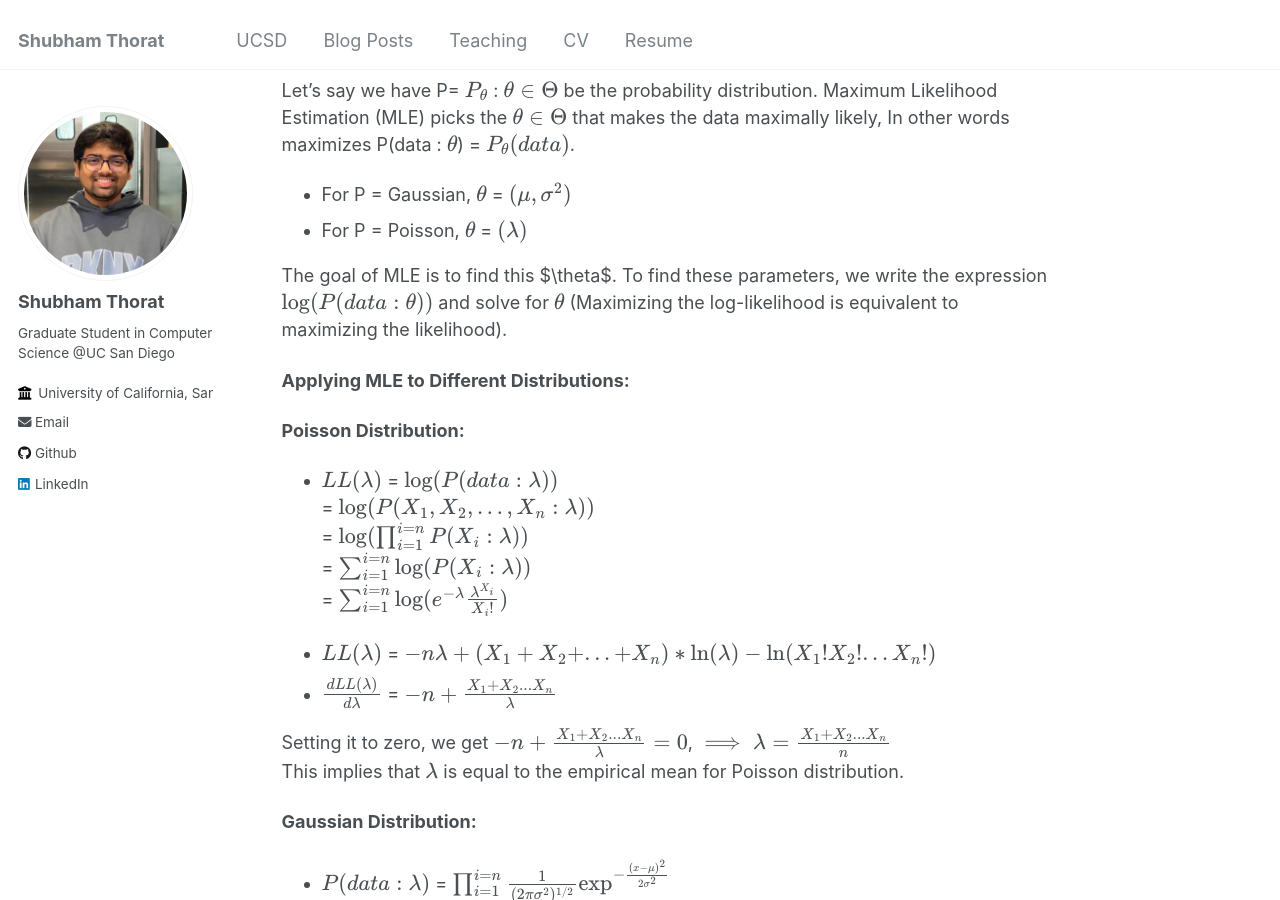
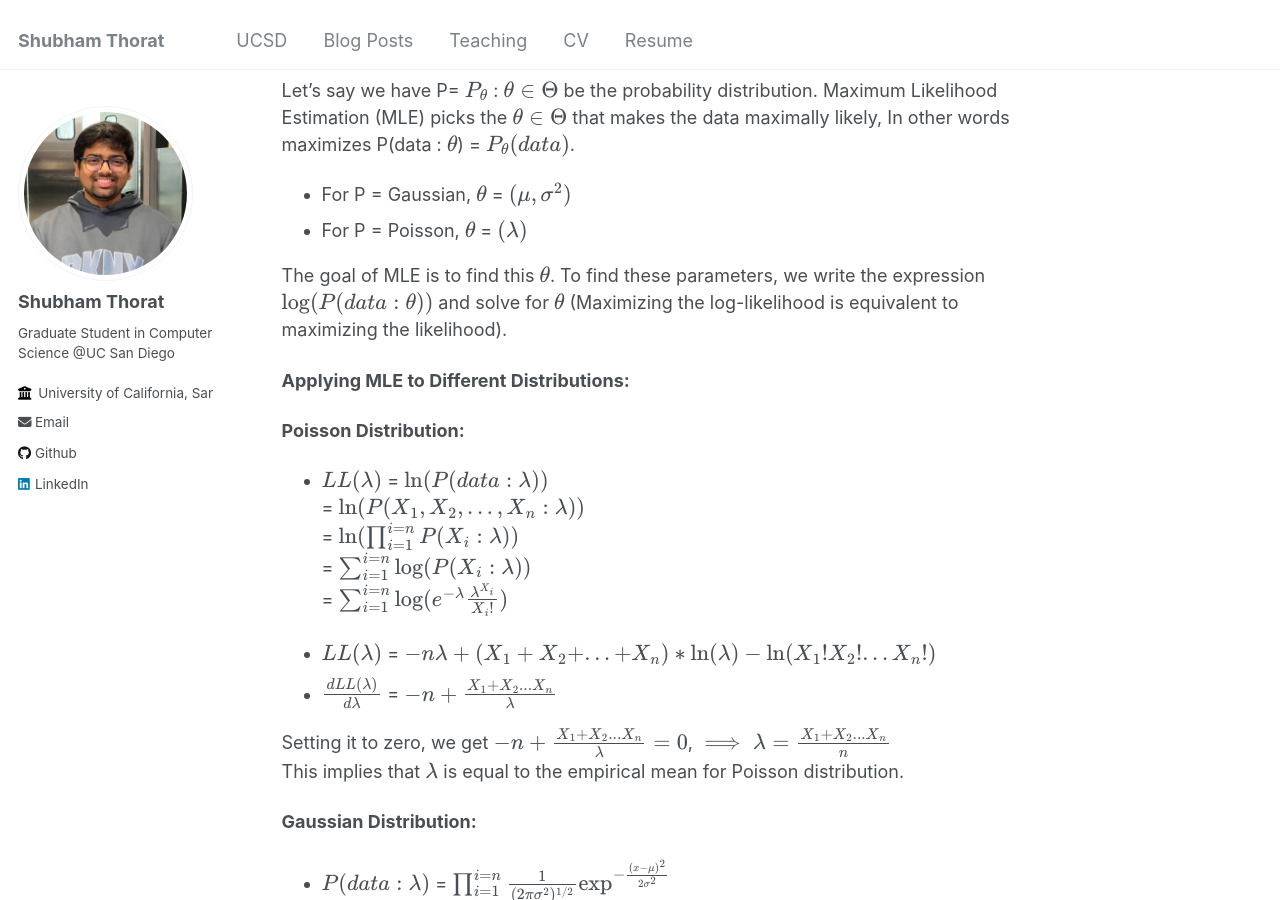
Before and after one commit to shubham4104/shubham4104.github.io, a Jekyll site: the page built from _posts/2024-04-25-Fitting_probability_distribution_using_MLE.md, in a window 1280 px wide and 900 px high, scrolled down 1274 px. Built offline with Jekyll 4.4.1, drawn with Linux system fonts in a browser that asks for light colours.

Commit message:
Update 2024-04-25-Fitting_probability_distribution_using_MLE.md

```diff
--- a/_posts/2024-04-25-Fitting_probability_distribution_using_MLE.md
+++ b/_posts/2024-04-25-Fitting_probability_distribution_using_MLE.md
@@ -43,14 +43,14 @@ Let's say we have P= $$P_{\theta}$$ : $$\theta \in \Theta$$ be the probability d
 - For P = Gaussian, $$\theta$$ = $$(\mu, \sigma^2)$$
 - For P = Poisson, $$\theta$$ = $$(\lambda)$$
 
-The goal of MLE is to find this $\theta$. To find these parameters, we write the expression $$\log(P(data : \theta))$$ and solve for $$\theta$$ (Maximizing the log-likelihood is equivalent to maximizing the likelihood).
+The goal of MLE is to find this $$\theta$$. To find these parameters, we write the expression $$\log(P(data : \theta))$$ and solve for $$\theta$$ (Maximizing the log-likelihood is equivalent to maximizing the likelihood).
 
 **Applying MLE to Different Distributions:**
 
 **Poisson Distribution:**
-- $$LL(\lambda)$$ = $$\log(P(data : \lambda))$$
-= $$\log(P(X_1, X_2, ..., X_n : \lambda))$$
-= $$\log(\prod_{i=1}^{i=n}P(X_i : \lambda))$$
+- $$LL(\lambda)$$ = $$\ln(P(data : \lambda))$$
+= $$\ln(P(X_1, X_2, ..., X_n : \lambda))$$
+= $$\ln(\prod_{i=1}^{i=n}P(X_i : \lambda))$$
 = $$\sum_{i=1}^{i=n}\log(P(X_{i} : \lambda))$$
 = $$\sum_{i=1}^{i=n}\log(e^{-\lambda} \frac{\lambda^{X_i}}{X_i!})$$
 
```
